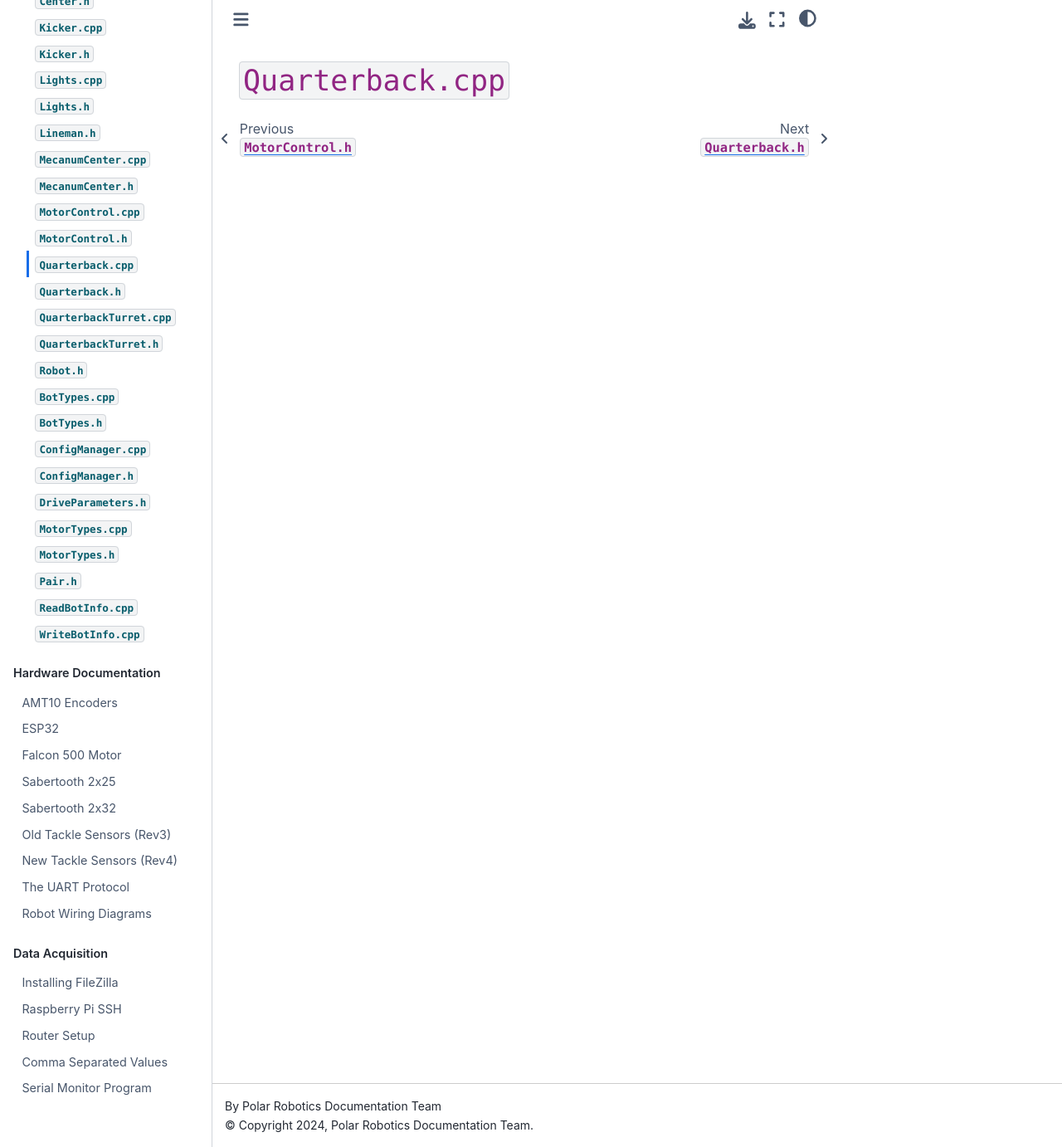
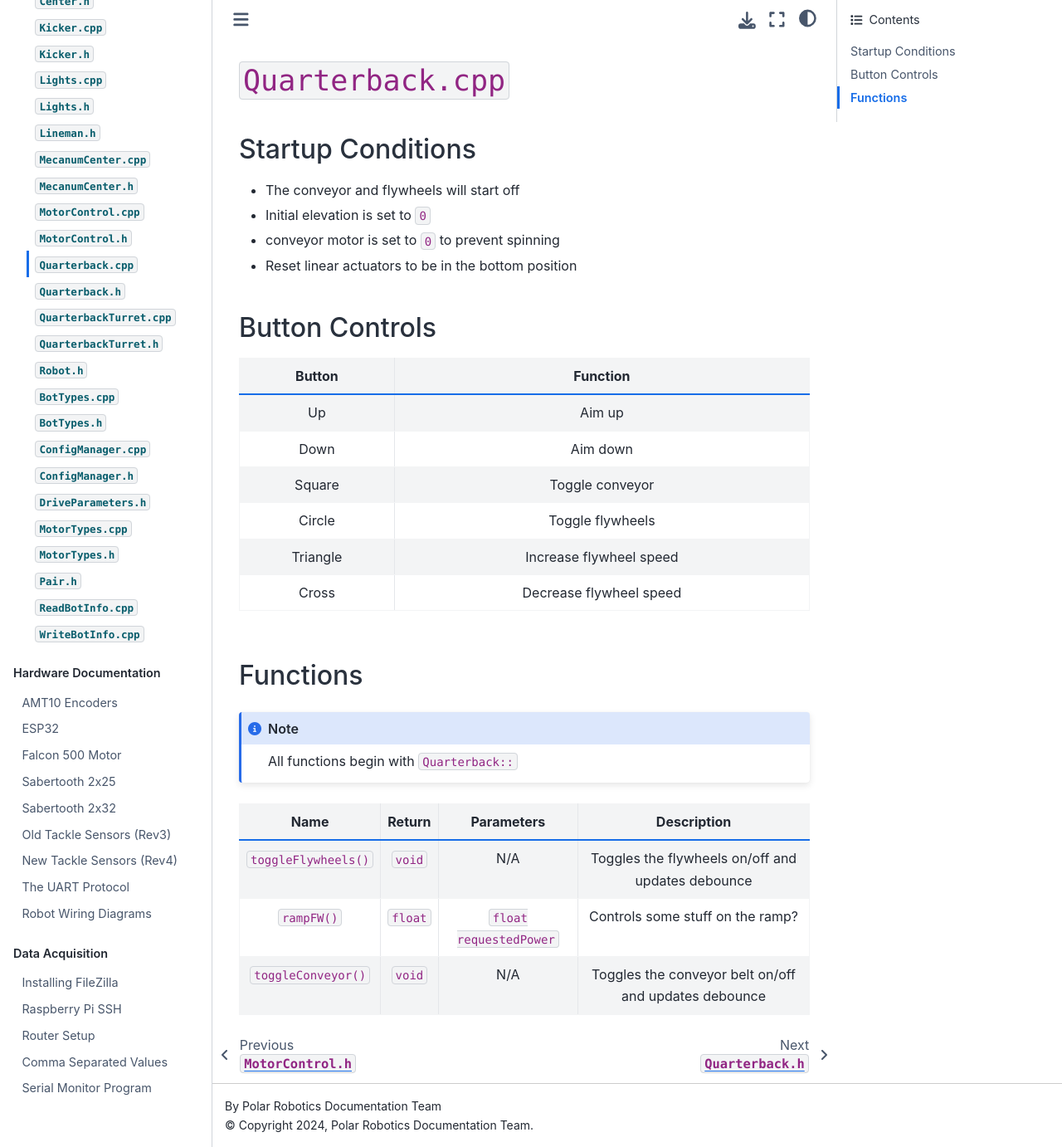
Before and after one commit to PolarRobotics/PR-Docs, a Sphinx documentation site: the page built from docs/source/codebase/robot/quarterback-cpp.md, in a window 1280 px wide and 1382 px high. Shown: the whole window at 83% size. Built offline with Sphinx 7.4.7 and the Sphinx Book theme 1.1.4, drawn with Linux system fonts in a browser that asks for light colours.

Commit message:
Completed more documentation on quarterback files.

````diff
--- a/docs/source/codebase/robot/quarterback-cpp.md
+++ b/docs/source/codebase/robot/quarterback-cpp.md
@@ -1 +1,32 @@
 # `Quarterback.cpp`
+
+## Startup Conditions
+
+- The conveyor and flywheels will start off
+- Initial elevation is set to `0`
+- conveyor motor is set to `0` to prevent spinning
+- Reset linear actuators to be in the bottom position
+
+## Button Controls
+
+| Button | Function |
+|:-------:|:--------:|
+| Up | Aim up |
+| Down | Aim down |
+| Square | Toggle conveyor |
+| Circle | Toggle flywheels |
+| Triangle | Increase flywheel speed |
+| Cross | Decrease flywheel speed |
+
+## Functions
+
+```{note}
+All functions begin with `Quarterback::`
+```
+
+
+| Name | Return | Parameters | Description |
+|:-----:|:------:|:----------:|:-----------:|
+| `toggleFlywheels()` | `void` | N/A | Toggles the flywheels on/off and updates debounce |
+| `rampFW()` | `float` | `float requestedPower` | Controls some stuff on the ramp? |
+| `toggleConveyor()` | `void` | N/A | Toggles the conveyor belt on/off and updates debounce |
````
Also changed, not shown: docs/source/codebase/robot/quarterback-h.md (+5 -0 lines), docs/source/codebase/robot/quarterback-turret-cpp.md (+0 -27 lines).
